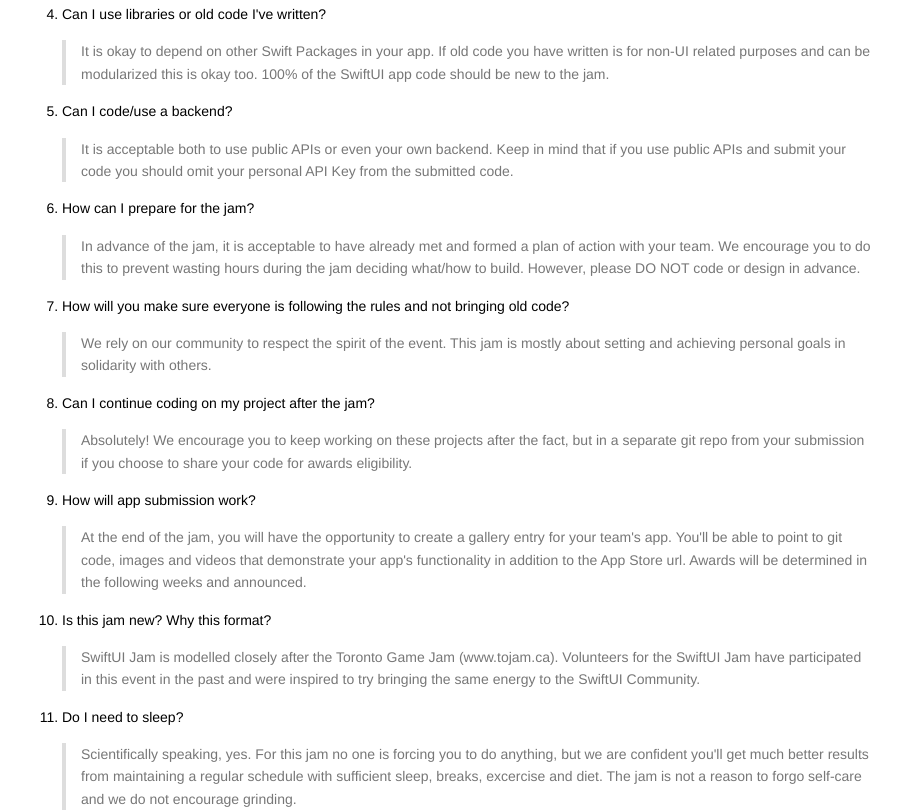
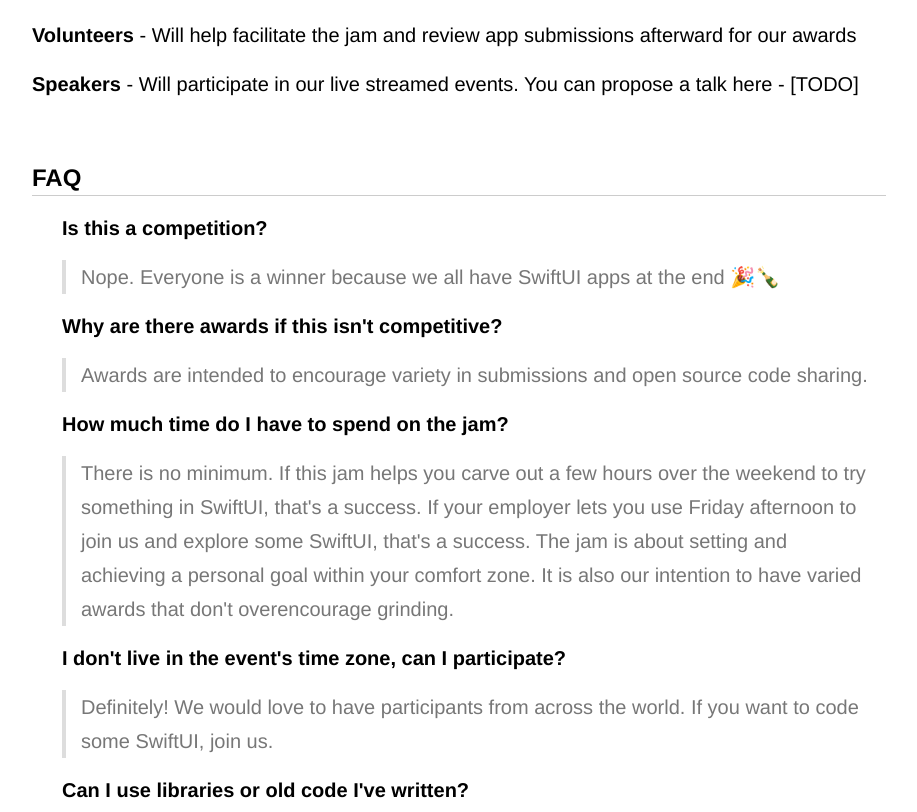
Before and after one commit to swift-to/swiftui-jam, a Vue app in the folder Web/: page / in a window 1280 px wide. Shown: the part 1308-2120 px from the top of the page, without its empty margins (181-1098 px from the left). Built offline with nearby package versions, Linux system fonts and the light colour scheme.

Commit message:
web updates

```diff
--- a/Web/public/index.css
+++ b/Web/public/index.css
@@ -6,6 +6,27 @@
 header {
   clear: both;
   overflow: hidden;
+}
+
+div#intro {
+  font-size: 15pt;
+  line-height: 170%;
+}
+
+div#intro h2 {
+  margin-top: 45pt;
+}
+
+ol.faq {
+  list-style-type: none;
+}
+
+ol.faq li p {
+  font-weight: bold;
+}
+
+ol.faq blockquote p {
+  font-weight: normal;
 }
 
 /* From Macdown */
--- a/Web/public/index.html
+++ b/Web/public/index.html
@@ -20,10 +20,11 @@
             <h1>SwiftUI Jam</h1>
             <h3>A weekend code jam to stretch your skills</h3>
             <h3>Friday 10am - Sunday 6pm (ET)</h3>
+            <h3>FREE for all to participate</h3>
           </div>
         </header>
 
-        <h2 id="toc_3">Features</h2>
+        <h2>Features</h2>
 
         <ol>
         <li>Form a team or go solo and develop a SwiftUI app</li>
@@ -32,7 +33,7 @@
         <li>Participants who provide sample code with their submissions can qualify for jam awards</li>
         </ol>
 
-        <h2 id="toc_4">Reasons to participate</h2>
+        <h2>Reasons to participate</h2>
 
         <ol>
         <li>Write more SwiftUI</li>
@@ -41,7 +42,7 @@
         <li>Collaborate with others</li>
         </ol>
 
-        <h2 id="toc_5">Registration</h2>
+        <h2>Registration</h2>
 
         <ul>
         <li>You can register as a solo programmer, team programmer, team designer or floating designer. (*Learn more about designers below)</li>
@@ -49,7 +50,7 @@
         <li>Floating designers will be assigned one or more teams to work with in advance of the jam start</li>
         </ul>
 
-        <h2 id="toc_6">Call for Volunteers/Speakers</h2>
+        <h2>Call for Volunteers/Speakers</h2>
 
         <p>In addition to participants, we are also looking for help making this event awesome for our community</p>
 
@@ -57,67 +58,84 @@
 
         <p><strong>Speakers</strong> - Will participate in our live streamed events. You can propose a talk here - [TODO]</p>
 
-        <h2 id="toc_7">FAQ</h2>
+        <h2>FAQ</h2>
 
-        <ol>
+        <ol class="faq">
         <li><p>Is this a competition?</p>
 
         <blockquote>
         <p>Nope. Everyone is a winner because we all have SwiftUI apps at the end 🎉🍾</p>
         </blockquote></li>
+
         <li><p>Why are there awards if this isn&#39;t competitive?</p>
 
         <blockquote>
         <p>Awards are intended to encourage variety in submissions and open source code sharing.</p>
         </blockquote></li>
+
         <li><p>How much time do I have to spend on the jam?</p>
 
         <blockquote>
-        <p>There is no minimum. If this jam helps you carve out a few hours over the weekend to try something in SwiftUI, that&#39;s a success. The jam is about setting and achieving a personal goal within your comfort zone. It is also our intention to design the awards so that grinding isn&#39;t overencouraged.</p>
+        <p>There is no minimum. If this jam helps you carve out a few hours over the weekend to try something in SwiftUI, that&#39;s a success. If your employer lets you use Friday afternoon to join us and explore some SwiftUI, that&#39;s a success. The jam is about setting and achieving a personal goal within your comfort zone. It is also our intention to have varied awards that don&#39;t overencourage grinding.</p>
         </blockquote></li>
+
+        <li><p>I don't live in the event's time zone, can I participate?</p>
+
+        <blockquote>
+        <p>Definitely! We would love to have participants from across the world. If you want to code some SwiftUI, join us.</p>
+        </blockquote></li>
+
         <li><p>Can I use libraries or old code I&#39;ve written?</p>
 
         <blockquote>
         <p>It is okay to depend on other Swift Packages in your app. If old code you have written is for non-UI related purposes and can be modularized this is okay too. 100% of the SwiftUI app code should be new to the jam.</p>
         </blockquote></li>
+
         <li><p>Can I code/use a backend?</p>
 
         <blockquote>
         <p>It is acceptable both to use public APIs or even your own backend. Keep in mind that if you use public APIs and submit your code you should omit your personal API Key from the submitted code.</p>
         </blockquote></li>
+
         <li><p>How can I prepare for the jam?</p>
 
         <blockquote>
         <p>In advance of the jam, it is acceptable to have already met and formed a plan of action with your team. We encourage you to do this to prevent wasting hours during the jam deciding what/how to build. However, please DO NOT code or design in advance.</p>
         </blockquote></li>
+
         <li><p>How will you make sure everyone is following the rules and not bringing old code?</p>
 
         <blockquote>
         <p>We rely on our community to respect the spirit of the event. This jam is mostly about setting and achieving personal goals in solidarity with others.</p>
         </blockquote></li>
+
         <li><p>Can I continue coding on my project after the jam?</p>
 
         <blockquote>
         <p>Absolutely! We encourage you to keep working on these projects after the fact, but in a separate git repo from your submission if you choose to share your code for awards eligibility.</p>
         </blockquote></li>
+
         <li><p>How will app submission work?</p>
 
         <blockquote>
         <p>At the end of the jam, you will have the opportunity to create a gallery entry for your team&#39;s app. You&#39;ll be able to point to git code, images and videos that demonstrate your app&#39;s functionality in addition to the App Store url. Awards will be determined in the following weeks and announced.</p>
         </blockquote></li>
+
         <li><p>Is this jam new? Why this format?</p>
 
         <blockquote>
         <p>SwiftUI Jam is modelled closely after the Toronto Game Jam (www.tojam.ca). Volunteers for the SwiftUI Jam have participated in this event in the past and were inspired to try bringing the same energy to the SwiftUI Community.</p>
         </blockquote></li>
+
         <li><p>Do I need to sleep?</p>
 
         <blockquote>
         <p>Scientifically speaking, yes. For this jam no one is forcing you to do anything, but we are confident you&#39;ll get much better results from maintaining a regular schedule with sufficient sleep, breaks, excercise and diet. The jam is not a reason to forgo self-care and we do not encourage grinding.</p>
         </blockquote></li>
+
         </ol>
 
-        <h2 id="toc_8">Awards (Tentative)</h2>
+        <h2>Awards (Tentative)</h2>
 
         <p>Actual awards and names may change before the jam. We welcome you award ideas!</p>
 
@@ -137,7 +155,7 @@
 
         <p>🏆<strong>Platform Pro</strong> - Cross-platform functionality </p>
 
-        <h2 id="toc_9">Floating Designers</h2>
+        <h2>Floating Designers</h2>
 
         <p>The Floating Designer position is intended to help connect designers and programmers that would otherwise be solo or unable to participate. For best results we recommend a few things:</p>
 
@@ -154,9 +172,16 @@
         </ul></li>
         </ol>
 
-        <h2 id="toc_10">Code of Conduct</h2>
+        <h2>Code of Conduct</h2>
 
-        <p>[TODO]</p>
+        <div class="col-lg-12 mb-2">
+          <p>Harassment includes offensive verbal comments related to gender, gender identity and expression, age, sexual orientation, disability, physical appearance, body size, race, ethnicity, religion, technology choices, sexual images in public spaces, deliberate intimidation, stalking, following, harassing photography or recording, sustained disruption of talks or other events and unwelcome sexual attention.</p>
+          <p>Participants asked to stop any harassing behavior are expected to comply immediately.</p>
+          <p>Sponsors are also subject to the anti-harassment policy. In particular, sponsors should not use sexualized images, activities, or other material. </p>
+          <p>If a participant engages in harassing behavior, the organisers may take any action they deem appropriate, including warning the offender or expulsion from the event.</p>
+          <p>If you are being harassed, notice that someone else is being harassed, or have any other concerns, please contact an organizer immediately.</p>
+          <p>We expect participants to follow these rules before, during and after the event.</p>
+        </div>
     </div>
 
     <!-- built files will be auto injected -->
```
